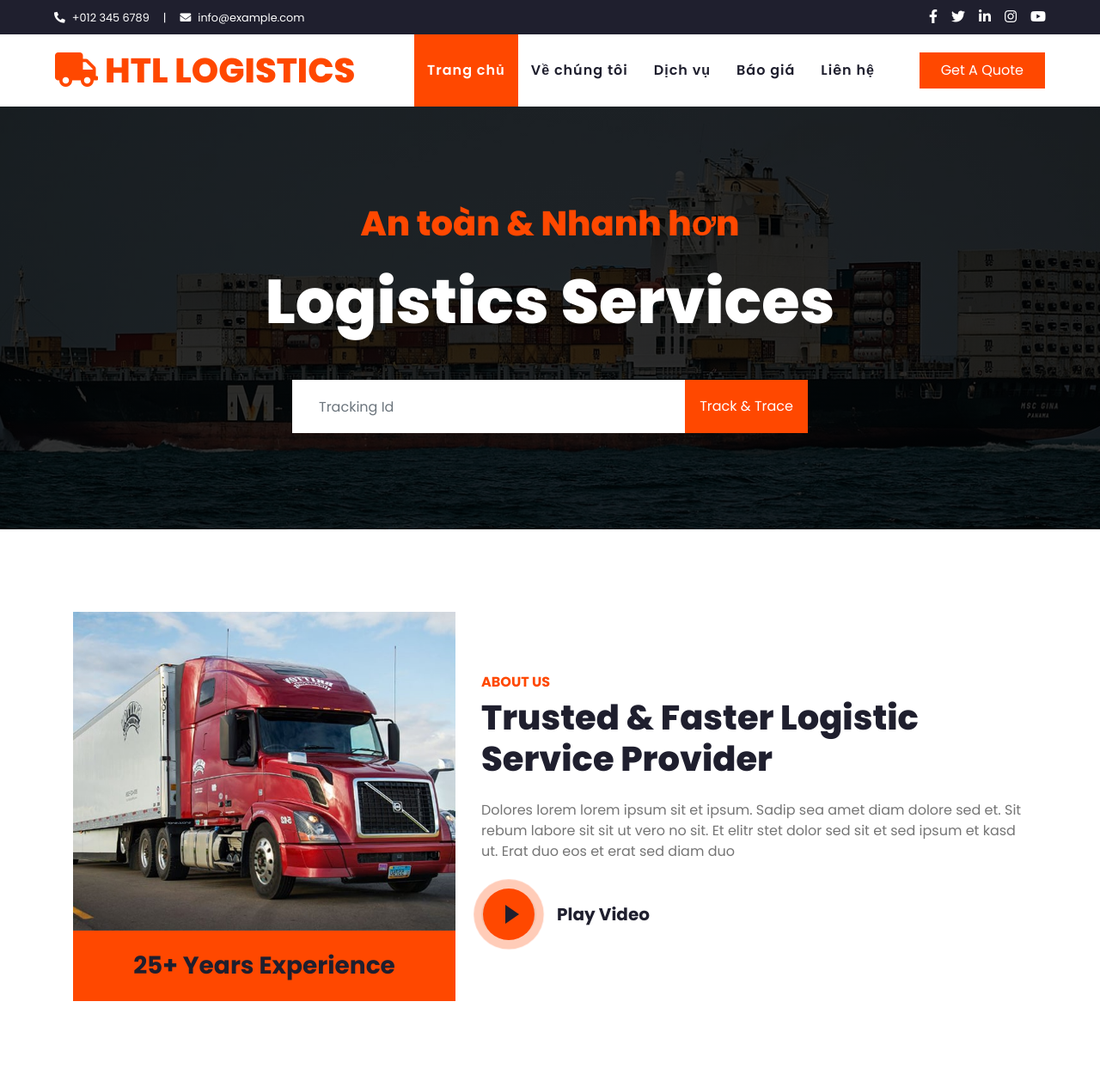
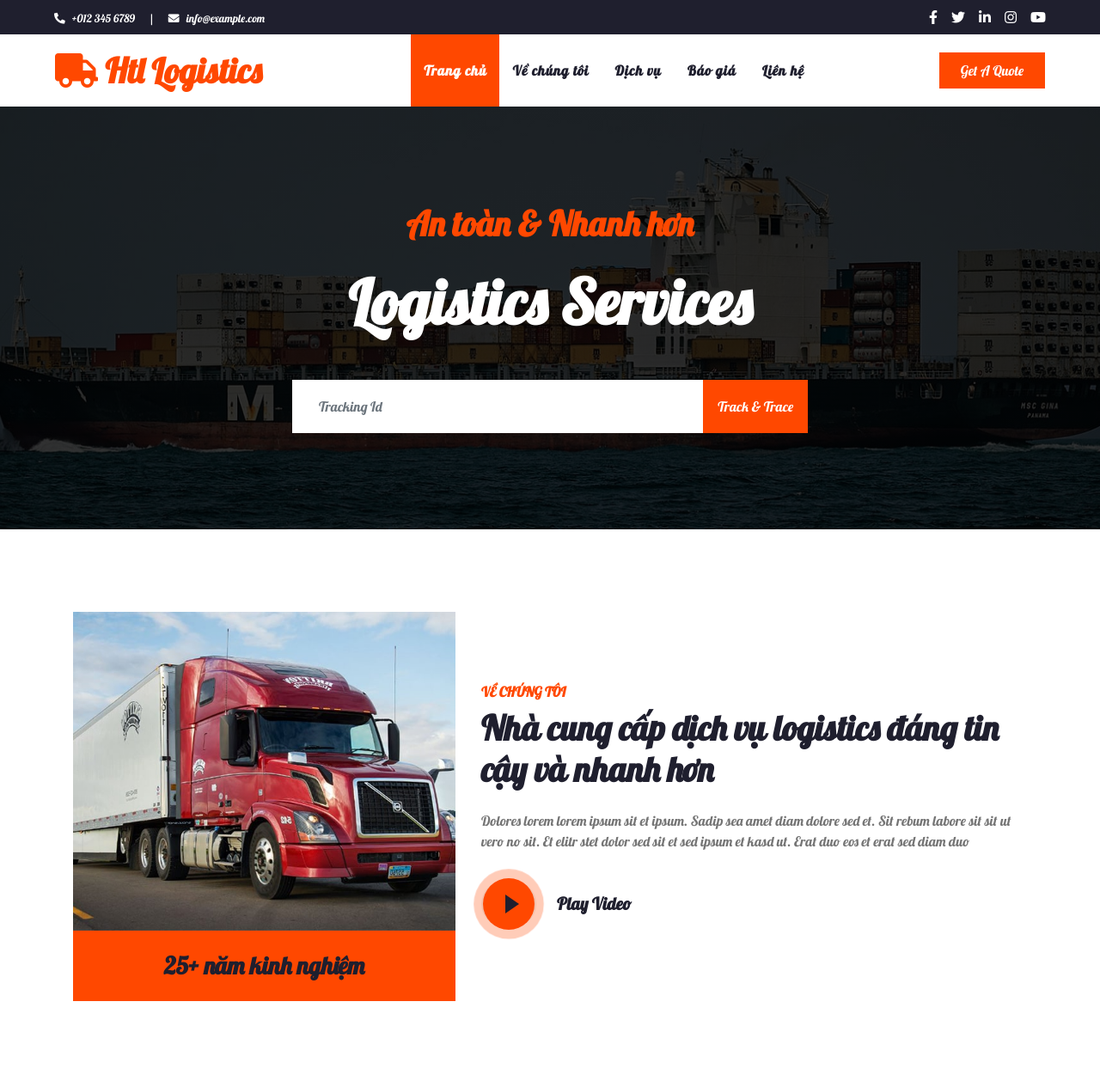
Before and after one commit to jsc2017605097/htllogistics.vn, a website with bundled scripts: page index.html in a window 1280 px wide. Shown: the top 1258 px of the page at 86% size. Built offline with nearby package versions, Linux system fonts and the light colour scheme.

Commit message:
fix font

```diff
--- a/index.html
+++ b/index.html
@@ -14,6 +14,11 @@
     <!-- Google Web Fonts -->
     <link rel="preconnect" href="https://fonts.gstatic.com">
     <link href="https://fonts.googleapis.com/css2?family=Poppins:wght@100;200;300;400;500;600;700;800;900&display=swap" rel="stylesheet">
+
+    <!-- custom -->
+    <link rel="preconnect" href="https://fonts.googleapis.com">
+    <link rel="preconnect" href="https://fonts.gstatic.com" crossorigin>
+    <link href="https://fonts.googleapis.com/css2?family=Lobster&display=swap" rel="stylesheet">
 
     <!-- Font Awesome -->
     <link href="https://cdnjs.cloudflare.com/ajax/libs/font-awesome/5.10.0/css/all.min.css" rel="stylesheet">
@@ -64,7 +69,7 @@
     <div class="container-fluid p-0">
         <nav class="navbar navbar-expand-lg bg-light navbar-light py-3 py-lg-0 px-lg-5">
             <a href="index.html" class="navbar-brand ml-lg-3">
-                <h1 class="m-0 display-5 text-uppercase text-primary"><i class="fa fa-truck mr-2"></i>HTL LOGISTICS</h1>
+                <h1 class="m-0 display-5 text-primary"><i class="fa fa-truck mr-2"></i>Htl Logistics</h1>
             </a>
             <button type="button" class="navbar-toggler" data-toggle="collapse" data-target="#navbarCollapse">
                 <span class="navbar-toggler-icon"></span>
@@ -94,7 +99,7 @@
     <!-- Header Start -->
     <div class="jumbotron jumbotron-fluid mb-5">
         <div class="container text-center py-5">
-            <h1 class="text-primary mb-4">An toàn & Nhanh hơn</h1>
+            <h1 class="text-primary mb-4 font-fix-tieng-viet">An toàn & Nhanh hơn</h1>
             <h1 class="text-white display-3 mb-5">Logistics Services</h1>
             <div class="mx-auto" style="width: 100%; max-width: 600px;">
                 <div class="input-group">
@@ -116,12 +121,12 @@
                 <div class="col-lg-5 pb-4 pb-lg-0">
                     <img class="img-fluid w-100" src="img/about.jpg" alt="">
                     <div class="bg-primary text-dark text-center p-4">
-                        <h3 class="m-0">25+ Years Experience</h3>
+                        <h3 class="m-0">25+ năm kinh nghiệm </h3>
                     </div>
                 </div>
                 <div class="col-lg-7">
-                    <h6 class="text-primary text-uppercase font-weight-bold">About Us</h6>
-                    <h1 class="mb-4">Trusted & Faster Logistic Service Provider</h1>
+                    <h6 class="text-primary text-uppercase font-weight-bold">Về chúng tôi</h6>
+                    <h1 class="mb-4">Nhà cung cấp dịch vụ logistics đáng tin cậy và nhanh hơn</h1>
                     <p class="mb-4">Dolores lorem lorem ipsum sit et ipsum. Sadip sea amet diam dolore sed et. Sit rebum labore sit sit ut vero no sit. Et elitr stet dolor sed sit et sed ipsum et kasd ut. Erat duo eos et erat sed diam duo</p>
                     <div class="d-flex align-items-center pt-2">
                         <button type="button" class="btn-play" data-toggle="modal"
```
Also changed, not shown: css/style.css.
